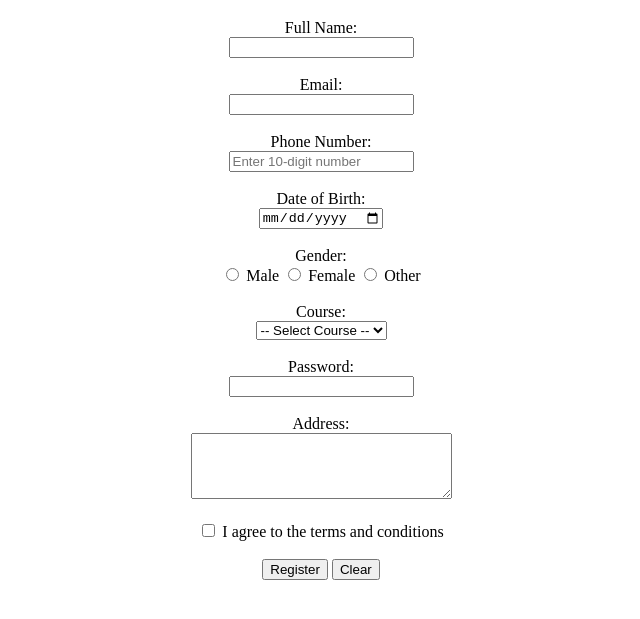
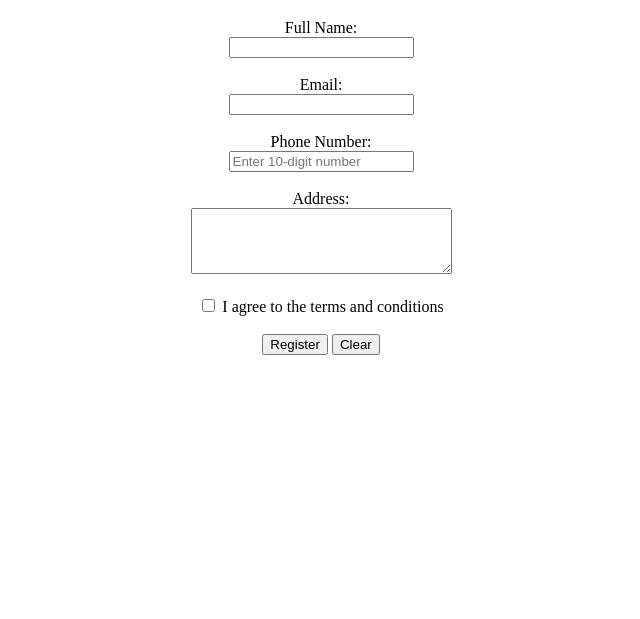
Before and after one commit to Nikhith888/EWP-LAB-WEEK-2, a plain HTML site: page index.html in a window 1280 px wide. Shown: the part 61-680 px from the top of the page, without its empty margins (319-959 px from the left). Drawn offline with Linux system fonts and the light colour scheme.

Commit message:
Update index.html

```diff
--- a/index.html
+++ b/index.html
@@ -28,38 +28,6 @@
                    required>
             <br><br>
 
-            <label>Date of Birth:</label><br>
-            <input type="date" name="dob" required>
-            <br><br>
-
-            <label>Gender:</label><br>
-            <input type="radio" name="gender" value="Male" required>
-            Male
-
-            <input type="radio" name="gender" value="Female">
-            Female
-
-            <input type="radio" name="gender" value="Other">
-            Other
-
-            <br><br>
-
-            <label>Course:</label><br>
-            <select name="course" required>
-                <option value="">-- Select Course --</option>
-                <option value="AIML">B.Tech AI & ML</option>
-                <option value="CSE">B.Tech CSE</option>
-                <option value="ECE">B.Tech ECE</option>
-            </select>
-
-            <br><br>
-
-            <label>Password:</label><br>
-            <input type="password"
-                   name="password"
-                   minlength="8"
-                   required>
-            <br><br>
 
             <label>Address:</label><br>
             <textarea name="address"
```
